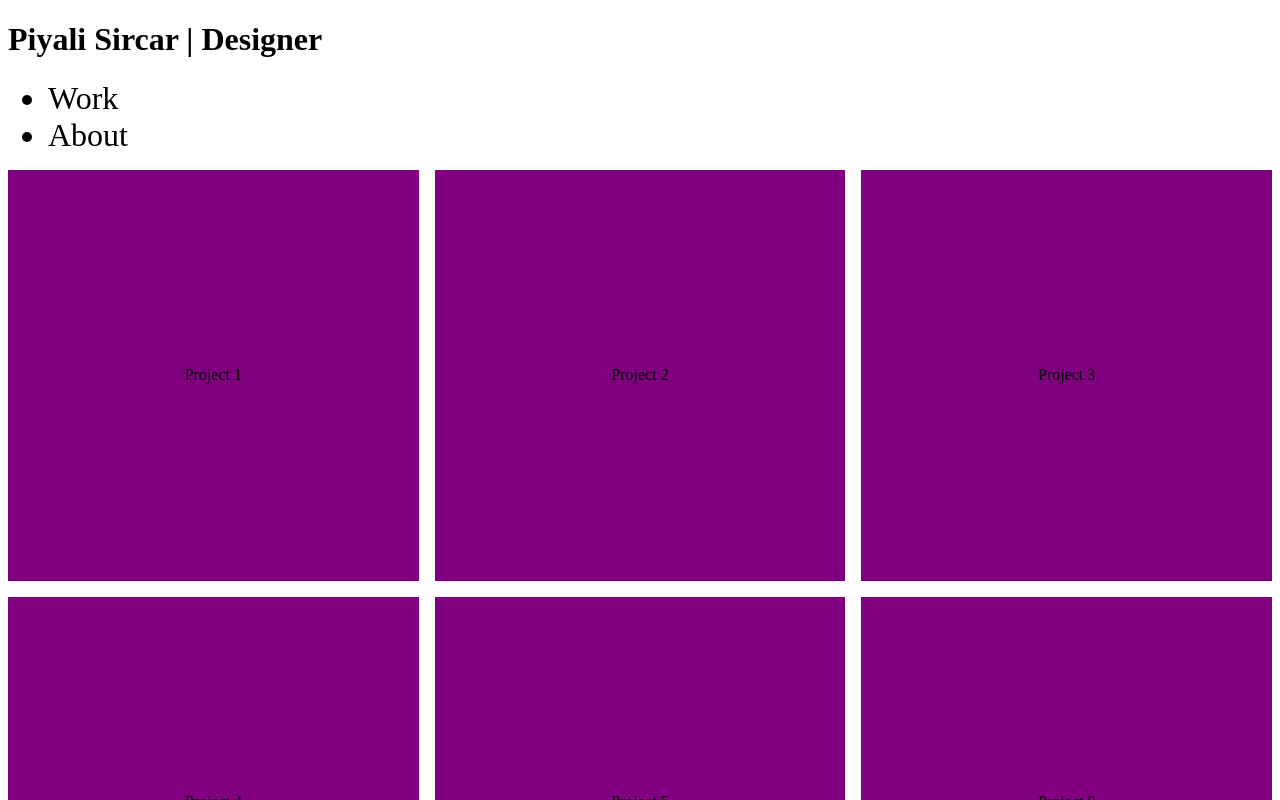
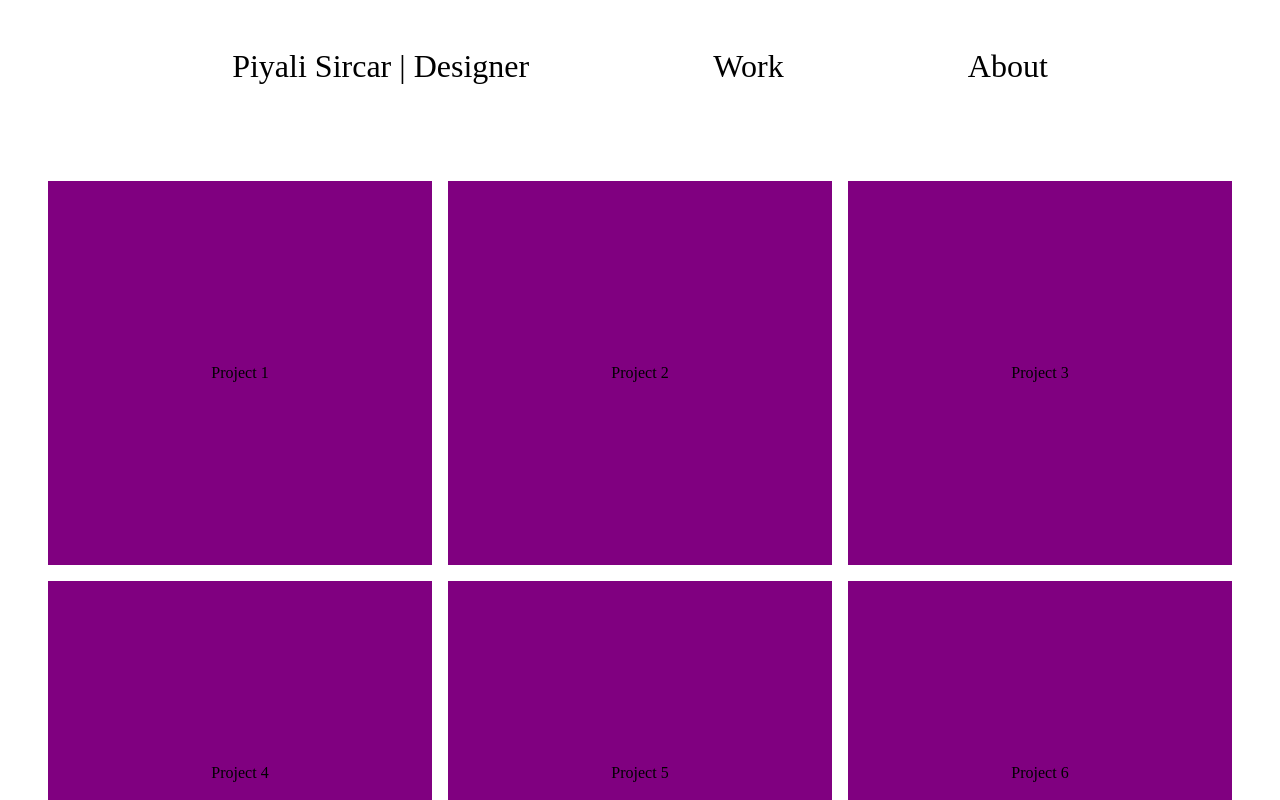
Before and after one commit to Arusli/piyali, a React (Create React App) app: page / in a window 1280 px wide. Shown: the top 800 px of the page. Built offline with nearby package versions, Linux system fonts and the light colour scheme.

Commit message:
centered about page content with wrapper

```diff
--- a/src/About.js
+++ b/src/About.js
@@ -4,13 +4,17 @@ const About = () => {
 
     return (
         <div>
+            <div class='center'>
+                <div class='wrapper'>
                     <div class='grid-container-about'>
                         <div class='grid-item-a aspect-square'></div>
-                <div class='grid-item-b'>
+                    </div>
+                    <div class='biography'>
                         Lorem ipsum dolor sit amet, consectetur adipiscing elit. Nulla sit amet dui id enim pretium mollis. Fusce porta dapibus ex id suscipit. Vestibulum vel aliquet metus. Nam nec viverra dolor. Quisque et neque at tortor posuere rhoncus et a ante. Donec a ex eu nisi rhoncus feugiat. Nulla nec nunc lacus. Aenean molestie aliquet pellentesque.
                         <br/>
                         <br/>
                         Suspendisse ac justo dolor. Etiam nec neque in ex varius tincidunt eu nec risus. Vivamus dictum bibendum odio at porttitor. In dolor nisi, scelerisque sed elementum quis, condimentum ut ex. Nunc sit amet lacus eget ipsum posuere ornare. Nulla maximus hendrerit finibus. Vivamus nec neque.
+                    </div>
                 </div>
             </div>
         </div>
--- a/src/App.css
+++ b/src/App.css
@@ -1,5 +1,20 @@
+* {
+    box-sizing: border-box;
+    margin: 0px;
+    padding: 0px;
+}
+
+ul {
+    display: flex;
+    flex-direction: row;
+    justify-content: space-evenly;
+    padding: 3rem;
+}
+
 li {
     font-size: 2rem;
+    list-style-type: none;
+    list-style-position: outside;
 }
 
 li:hover {
@@ -7,6 +22,7 @@ li:hover {
 }
 
 .grid-container-about {
+    max-width: 1300px;
     display: grid;
     grid-template-columns: 1fr 1fr 1fr 1fr;
 }
@@ -15,6 +31,7 @@ li:hover {
     display: grid;
     grid-template-columns: 1fr 1fr 1fr;
     grid-gap: 1rem;
+    margin: 3rem;
 }
 
 /* padding top 100% to preserve 1:1 aspect ratio */
@@ -57,7 +74,14 @@ li:hover {
     background-position: center;
 }
 
-.grid-item-b {
- grid-column-start: 1;
- grid-column-end: 5;
+.biography {
+ font-size: 1.5rem;
+ margin-top: 3vw;
+ padding-bottom: 10vw;
+ border-bottom: solid 1px lightgrey;
+ max-width: 1300px;
 }
+
+.wrapper {
+    margin: 2rem;
+}
--- a/src/Navbar.js
+++ b/src/Navbar.js
@@ -16,8 +16,8 @@ const Navbar = ({work, about, setWork, setAbout}) => {
 
     return (
         <div>
-            <h1>Piyali Sircar | Designer</h1>
             <ul>
+                <li>Piyali Sircar | Designer</li>
                 <li class='pointer' onClick={onWorkClick}>Work</li>
                 <li class='pointer' onClick={onAboutClick}>About</li>
             </ul>
--- a/src/Work.js
+++ b/src/Work.js
@@ -1,4 +1,4 @@
-import React from 'react';
+import React, {useState} from 'react';
 
 //2 states, Index state and Project State
 //Need way to conditionally render the selected project. Should be self generating I think.
@@ -8,6 +8,15 @@ import React from 'react';
 
 const Work = () => {
 
+    const [overview, setOverview] = useState(true);
+    const [innerview, setInnerview] = useState(false);
+
+    const onViewChange = () => {
+        setOverview(false);
+        setInnerview(true);
+    }
+
+    if (overview) {
         return (
             <div>
                 <div class='grid-container-work'>
@@ -45,6 +54,10 @@ const Work = () => {
                 </div>
             </div>
         )
+    } else {
+        return null;
+    }
+
 
 }
 
```
Lines whose indentation alone changed are shown as unchanged.
